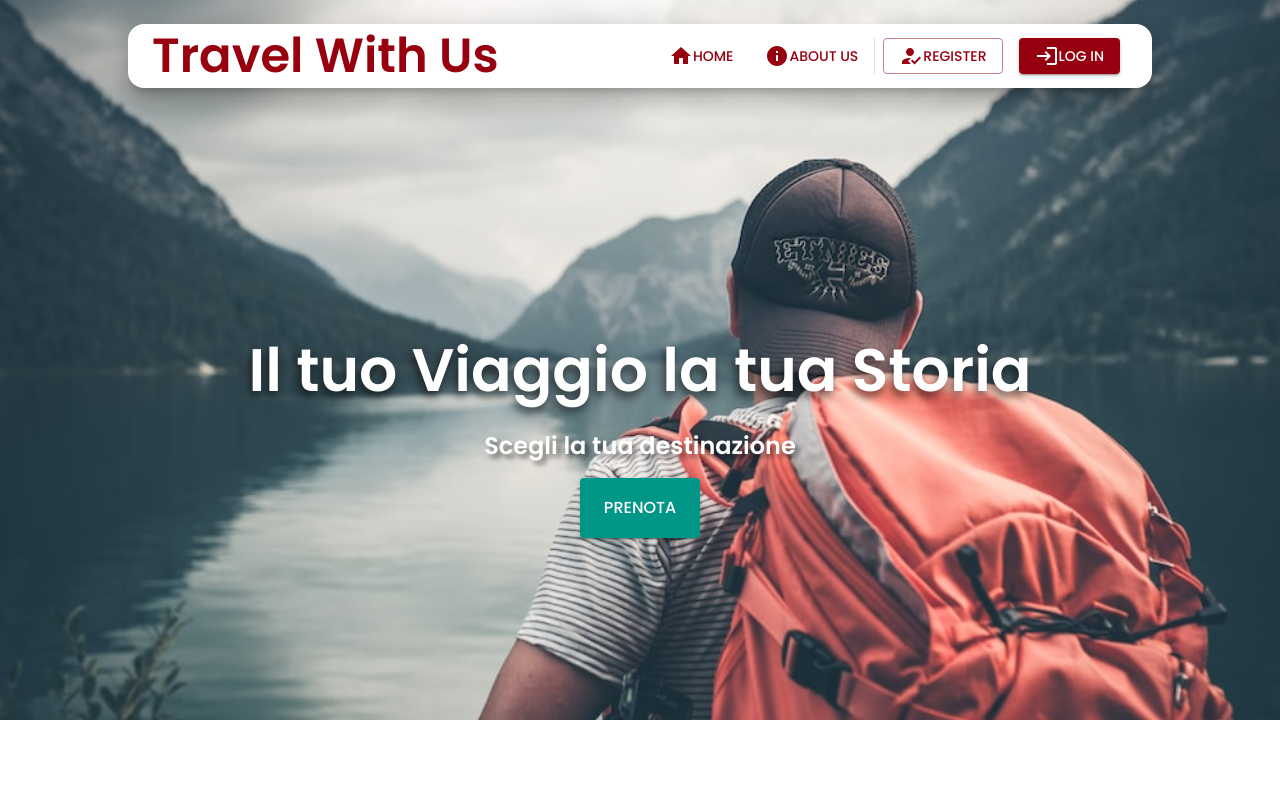
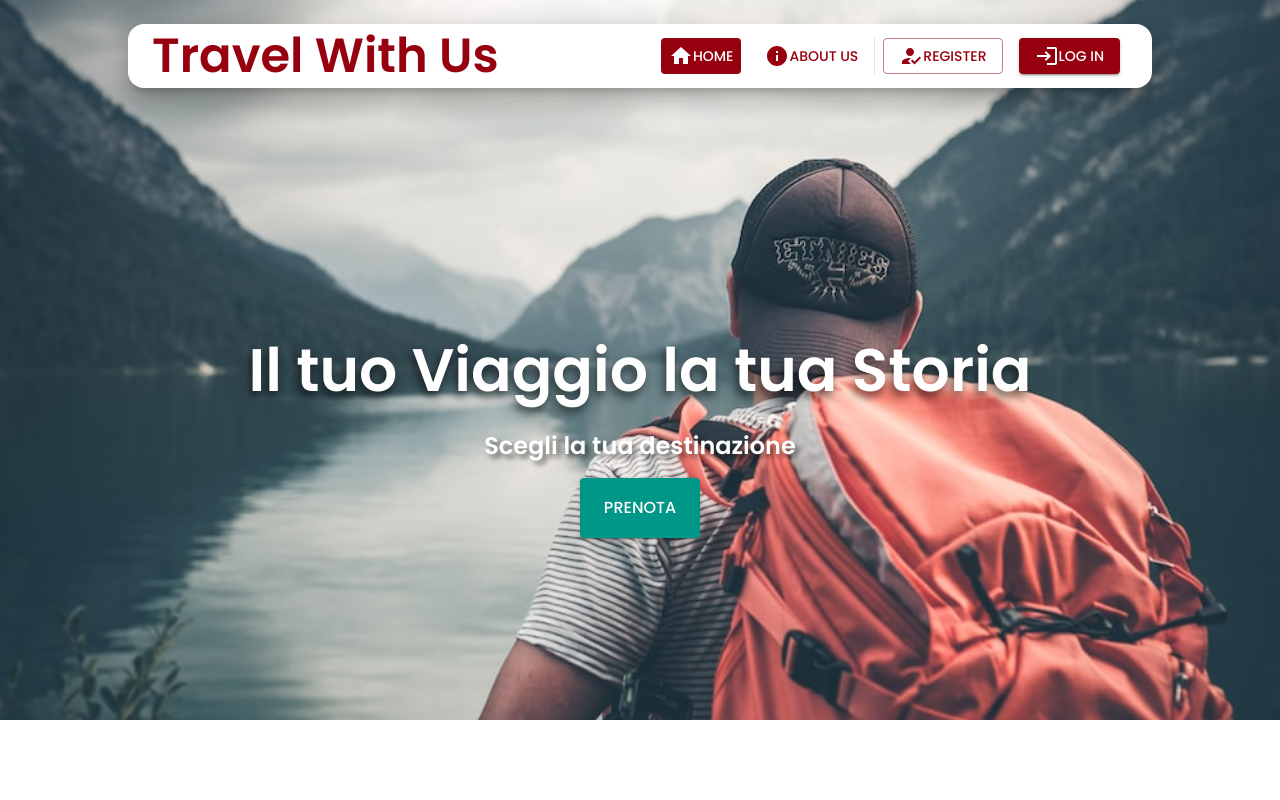
Before and after one commit to XabyNix/FlightFinder, a React (Vite) app: page / in a window 1280 px wide. Shown: the top 800 px of the page. Built offline with nearby package versions, Linux system fonts and the light colour scheme; a web font is replaced by a local one.

Commit message:
changed ipaddress

```diff
--- a/package.json
+++ b/package.json
@@ -4,7 +4,7 @@
 	"version": "0.0.0",
 	"type": "module",
 	"scripts": {
-		"dev": "vite --host",
+		"dev": "vite",
 		"build": "tsc && vite build",
 		"lint": "eslint . --ext ts,tsx --report-unused-disable-directives --max-warnings 0",
 		"preview": "vite preview"
--- a/src/common/endpoints.ts
+++ b/src/common/endpoints.ts
@@ -1,5 +1,5 @@
-const myIp = "localhost";
+const myIp = "https://flight-finder-back.onrender.com";
 export const endpoints = {
-	airport_code: "http://" + myIp + ":3000/flights/airport_code?keyword=",
-	flight_data: "http://" + myIp + ":3000/flights?",
+	airport_code: myIp + "/flights/airport_code?keyword=",
+	flight_data: myIp + "/flights/data?",
 };
--- a/src/components/navbar/Navbar.tsx
+++ b/src/components/navbar/Navbar.tsx
@@ -22,7 +22,7 @@ import MenuIcon from "@mui/icons-material/Menu";
 import LoginIcon from "@mui/icons-material/Login";
 import HowToRegIcon from "@mui/icons-material/HowToReg";
 import { Fragment, ReactElement, useState } from "react";
-import { Link } from "react-router-dom";
+import { NavLink } from "react-router-dom";
 
 const pages = [
 	{ name: "Home", path: "/", icon: <HomeIcon /> },
@@ -42,6 +42,7 @@ const HideOnScroll = ({ children }: { children: ReactElement }) => {
 };
 
 const MobileDrawer = () => {
+	const theme = useTheme();
 	function toggleDrawer(toggle: boolean) {
 		setIsOpen(toggle);
 	}
@@ -61,7 +62,16 @@ const MobileDrawer = () => {
 					<List>
 						{pages.map(({ name, path, icon }) => (
 							<ListItem key={name}>
-								<ListItemButton component={Link} to={path}>
+								<ListItemButton
+									component={NavLink}
+									to={path}
+									sx={{
+										"&.active": {
+											bgcolor: theme.palette.secondary.main,
+											color: theme.palette.getContrastText(theme.palette.secondary.main),
+										},
+									}}
+								>
 									<ListItemIcon>{icon}</ListItemIcon>
 									<ListItemText primary={name}></ListItemText>
 								</ListItemButton>
@@ -117,12 +127,18 @@ const Navbar = () => {
 									<Divider key={`divider${name}`} flexItem orientation="vertical"></Divider>
 								)}
 								<Button
-									component={Link}
+									component={NavLink}
 									to={path}
 									variant={buttonChooser(name)}
 									color="secondary"
 									key={name}
-									sx={{ marginX: 1 }}
+									sx={{
+										marginX: 1,
+										"&.active": {
+											bgcolor: theme.palette.secondary.main,
+											color: theme.palette.getContrastText(theme.palette.secondary.main),
+										},
+									}}
 								>
 									{icon}
 									{name}
```
